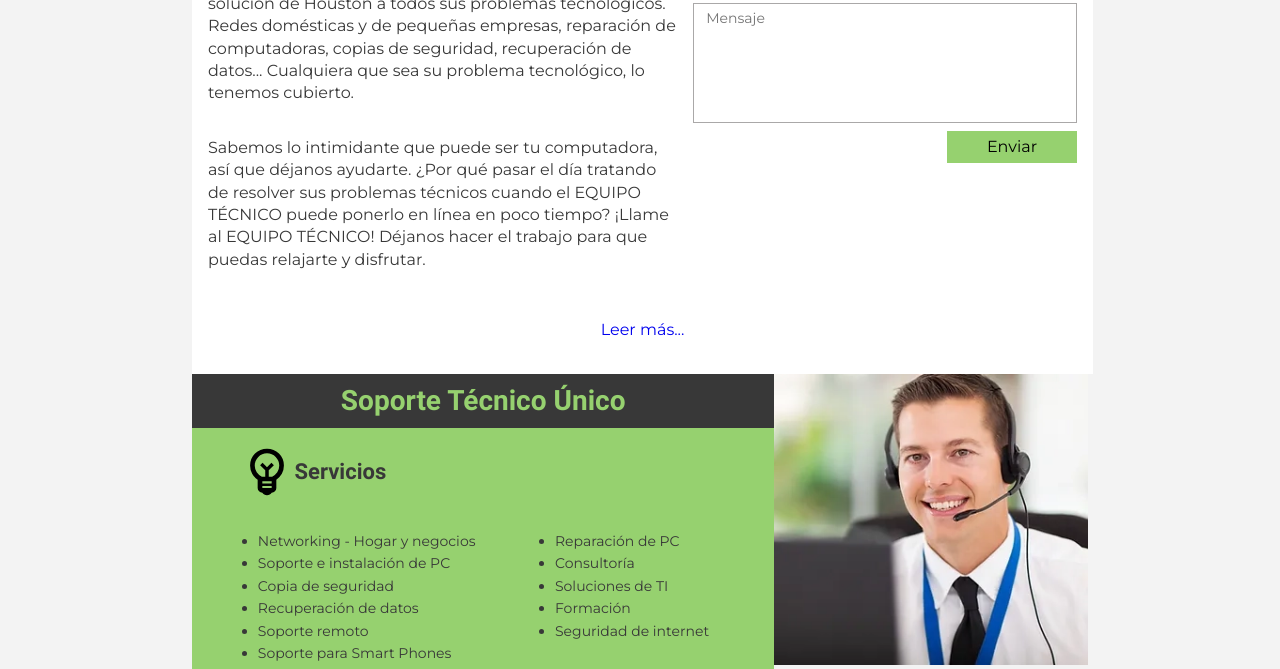
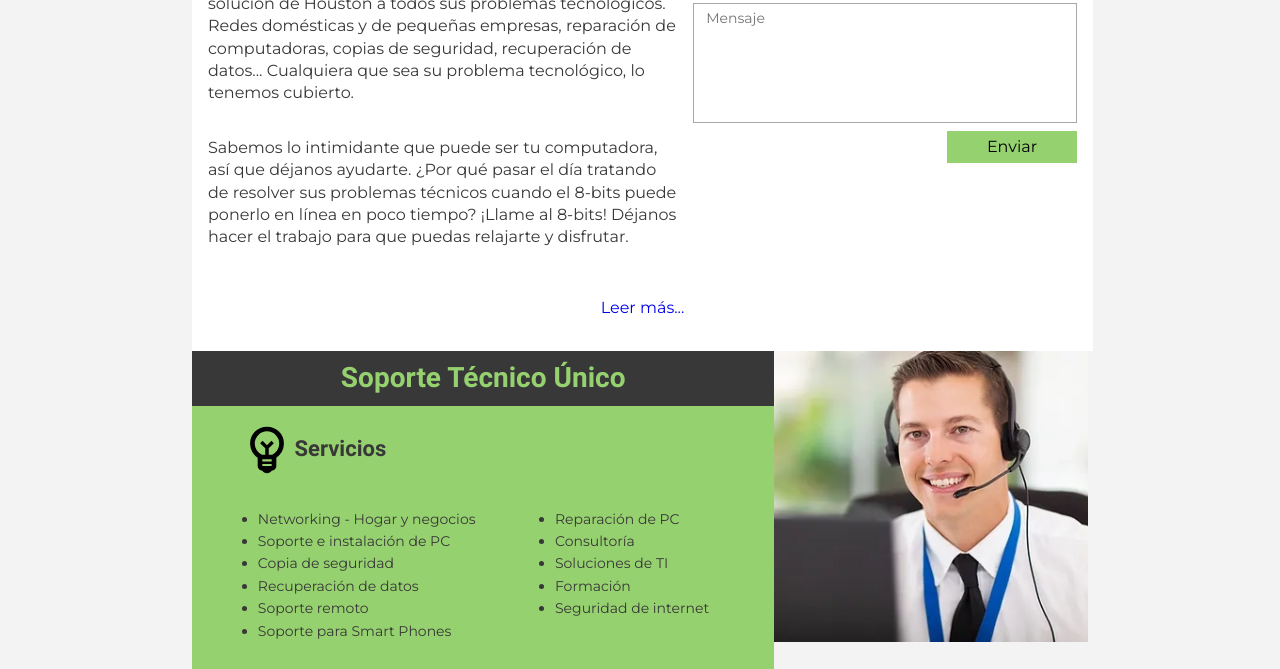
Before and after one commit to agustincomolli/8-bits, a plain HTML site: page index.html in a window 1280 px wide. Shown: the part 920-1589 px from the top of the page. Drawn offline with Linux system fonts and the light colour scheme.

Commit message:
Agregada info para WhatsApp

```diff
--- a/index.html
+++ b/index.html
@@ -13,8 +13,9 @@
   <link rel="stylesheet" href="./assets/styles/style.css">
 
   <!-- Info para compartir por WhatsApp o Telegram -->
-  <meta property="og:title" content="8-bits">
-  <meta property="og:description" content="Soluciones Informáticas a tu alcance">
+  <meta property="og:title" content="8-bits | Tu aliado informático">
+  <meta property="og:description"
+    content="¿Por qué pasar el día tratando de resolver sus problemas en tecnología cuando en 8-bits podemos hacerlo en poco tiempo? ¡Llamenos! Déjanos hacer el trabajo para que puedas relajarte y disfrutar.">
   <meta property="og:image" content="https://8-bits.netlify.app/assets/images/logo.webp">
 </head>
 <body>
@@ -92,8 +93,8 @@
           <p>
             Sabemos lo intimidante que puede ser tu computadora, así que déjanos ayudarte. ¿Por qué pasar el día
             tratando
-            de resolver sus problemas técnicos cuando el EQUIPO TÉCNICO puede ponerlo en línea en poco tiempo? ¡Llame al
-            EQUIPO TÉCNICO! Déjanos hacer el trabajo para que puedas relajarte y disfrutar.
+            de resolver sus problemas técnicos cuando el 8-bits puede ponerlo en línea en poco tiempo? ¡Llame al
+            8-bits! Déjanos hacer el trabajo para que puedas relajarte y disfrutar.
           </p>
         </article>
         <article class="quote">
```
